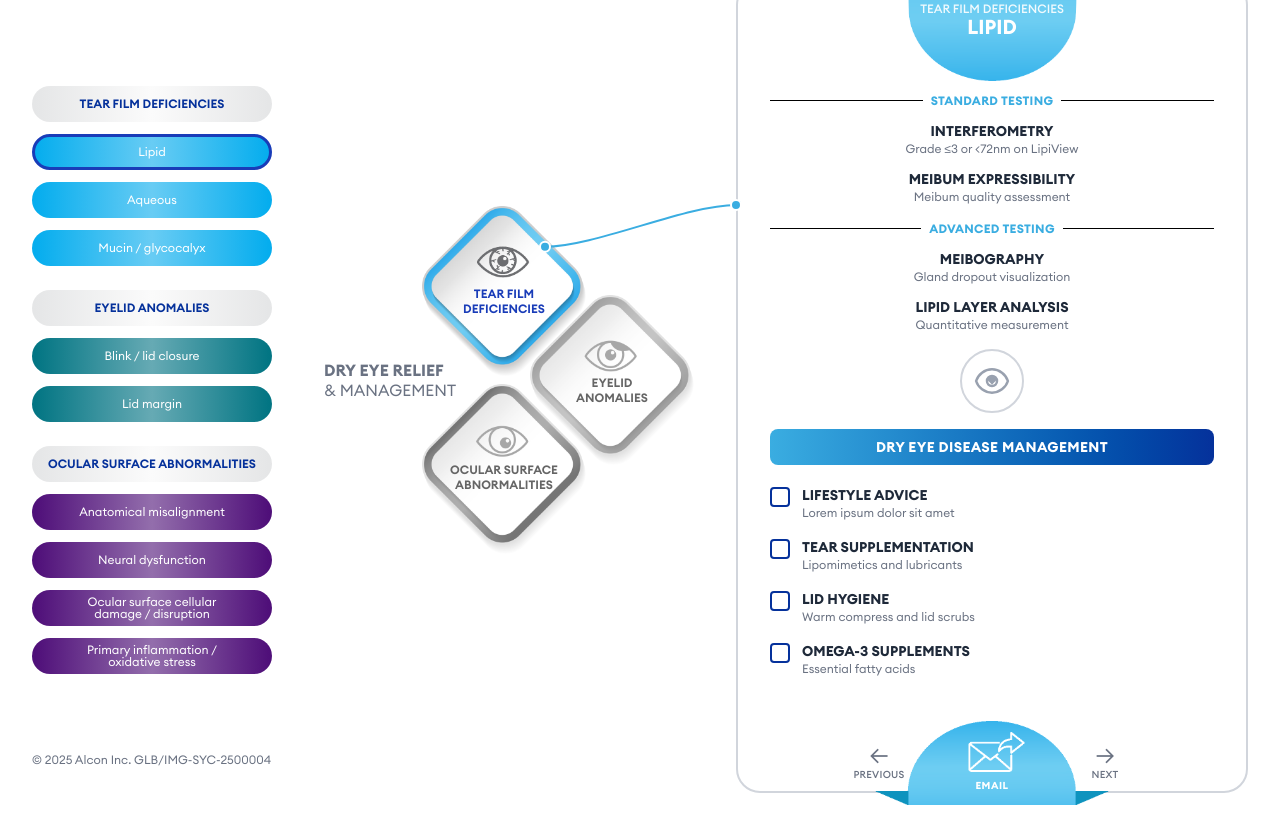
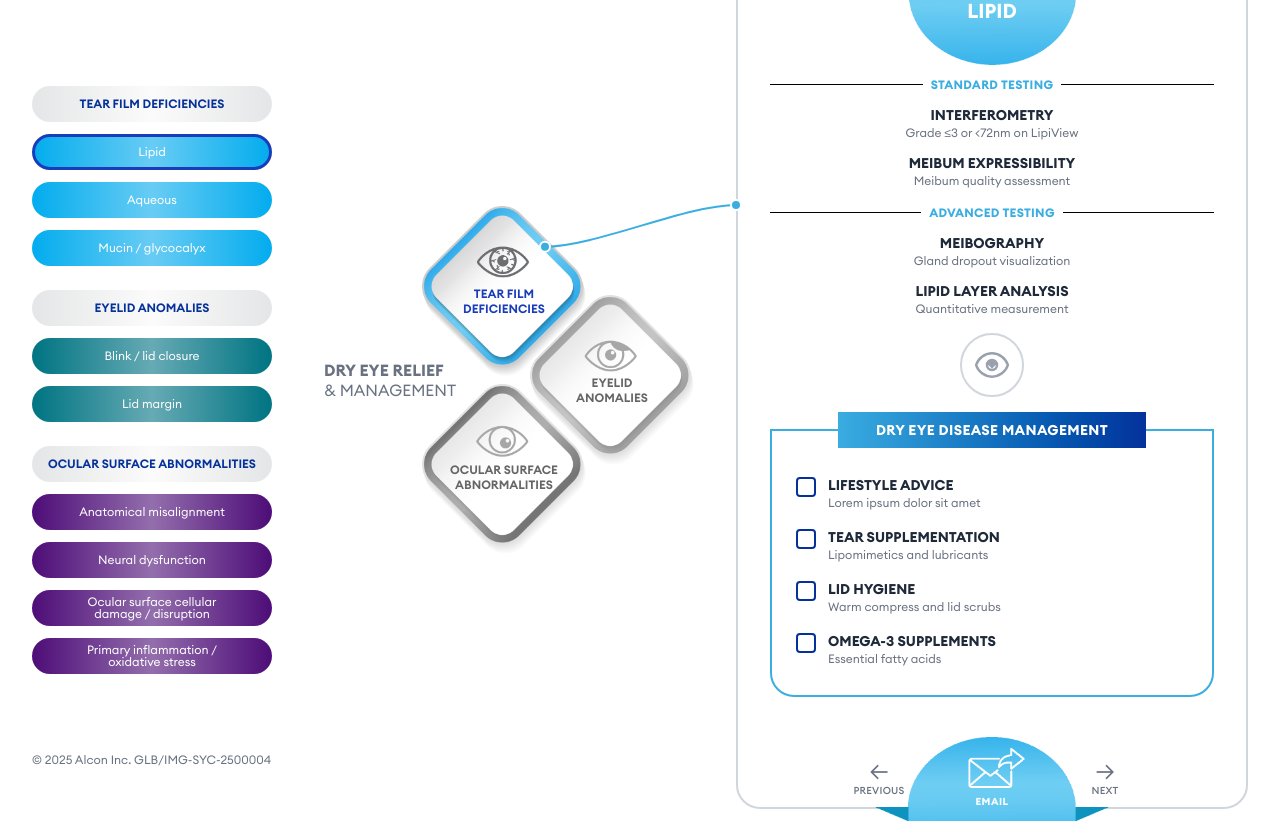
Before and after one commit to razorkode/subtype-tool, a Vue app: page / in a window 1280 px wide. Both pictures are taken after a click on the button "Lipid". Built offline with nearby package versions, Linux system fonts and the light colour scheme.

Commit message:
ui tweaks

```diff
--- a/src/components/ManagementSection.vue
+++ b/src/components/ManagementSection.vue
@@ -20,12 +20,15 @@ const colorClasses = computed(() => {
     const colors = {
         blue: {
             bg: 'bg-gradient-to-r from-[#3AADE1] to-[#05319B]',
+            border: 'border-[#3AADE1]',
         },
         teal: {
             bg: 'bg-gradient-to-r from-[#52A5A4] to-[#2D5A59]',
+            border: 'border-[#52A5A4]',
         },
         purple: {
             bg: 'bg-gradient-to-r from-[#9B6FB5] to-[#5A3D6E]',
+            border: 'border-[#9B6FB5]',
         },
     }
     return colors[props.color]
@@ -42,8 +45,15 @@ const toggleItem = (index) => {
     <div>
         <!-- Eye icon -->
         <div class="flex justify-center my-4">
-            <div class="w-16 h-16 rounded-full border-2 border-gray-300 flex items-center justify-center">
-                <svg class="w-10 h-10 text-gray-400" viewBox="0 0 24 24" fill="none" stroke="currentColor">
+            <div
+                class="w-16 h-16 rounded-full border-2 border-gray-300 flex items-center justify-center"
+            >
+                <svg
+                    class="w-10 h-10 text-gray-400"
+                    viewBox="0 0 24 24"
+                    fill="none"
+                    stroke="currentColor"
+                >
                     <path
                         stroke-linecap="round"
                         stroke-linejoin="round"
@@ -65,15 +75,19 @@ const toggleItem = (index) => {
             </div>
         </div>
 
+        <div class="border-2 rounded-b-3xl relative mt-8" :class="colorClasses.border">
             <!-- Management header banner -->
-        <div class="rounded-lg py-2 px-4 mb-4" :class="colorClasses.bg">
+            <div
+                class="absolute -top-[19px] left-1/2 transform -translate-x-1/2 w-[70%] py-2 px-4"
+                :class="colorClasses.bg"
+            >
                 <div class="text-white text-center font-bold text-sm tracking-wide">
                     DRY EYE DISEASE MANAGEMENT
                 </div>
             </div>
 
             <!-- Checkbox items -->
-        <div class="space-y-2">
+            <div class="space-y-2 p-6 pt-10">
                 <CheckboxItem
                     v-for="(item, index) in items"
                     :key="index"
@@ -84,4 +98,5 @@ const toggleItem = (index) => {
                 />
             </div>
         </div>
+    </div>
 </template>
```
Also changed, not shown: src/assets/images/eye-icon.png (added). Lines whose indentation alone changed are shown as unchanged.
